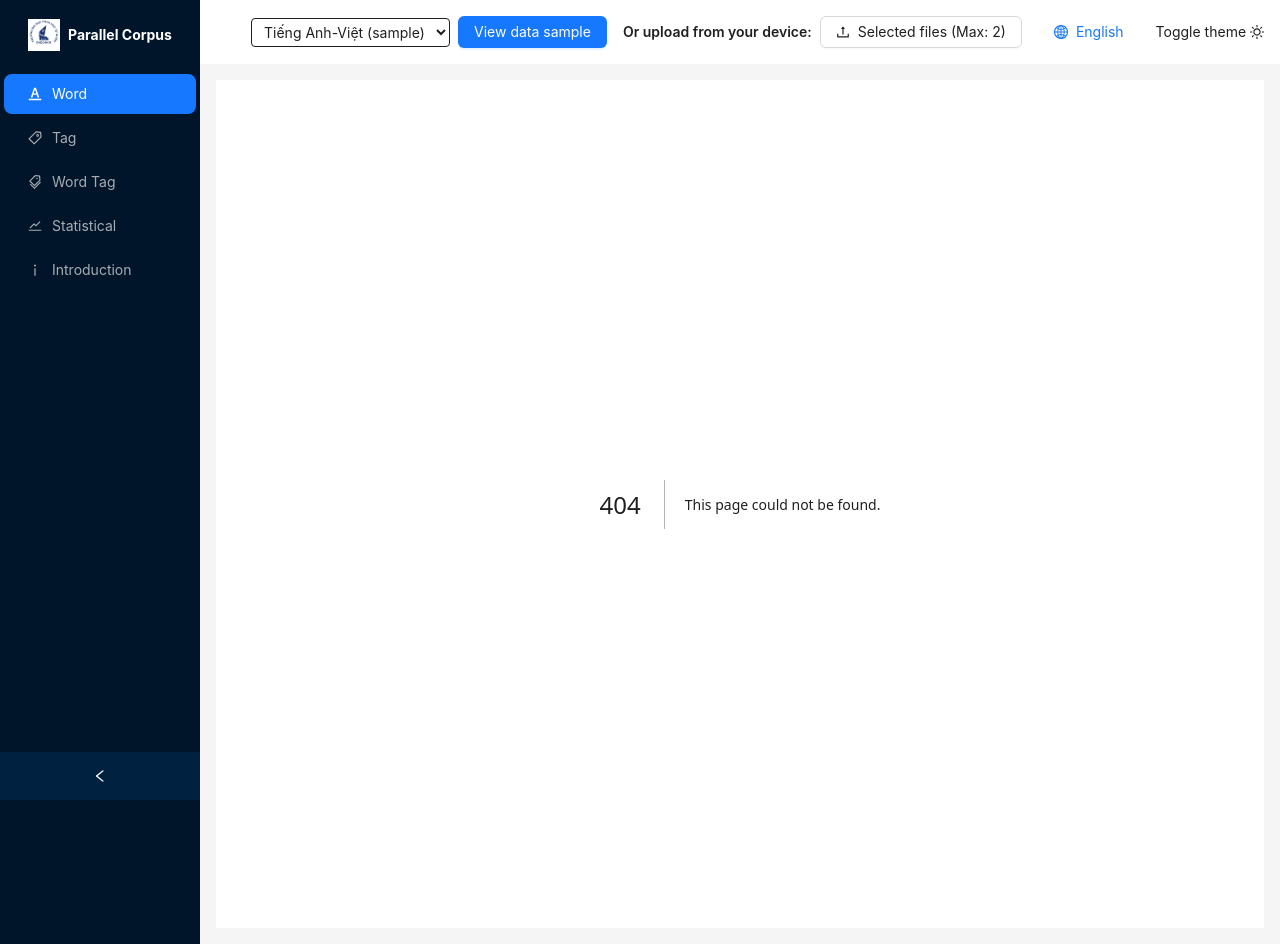
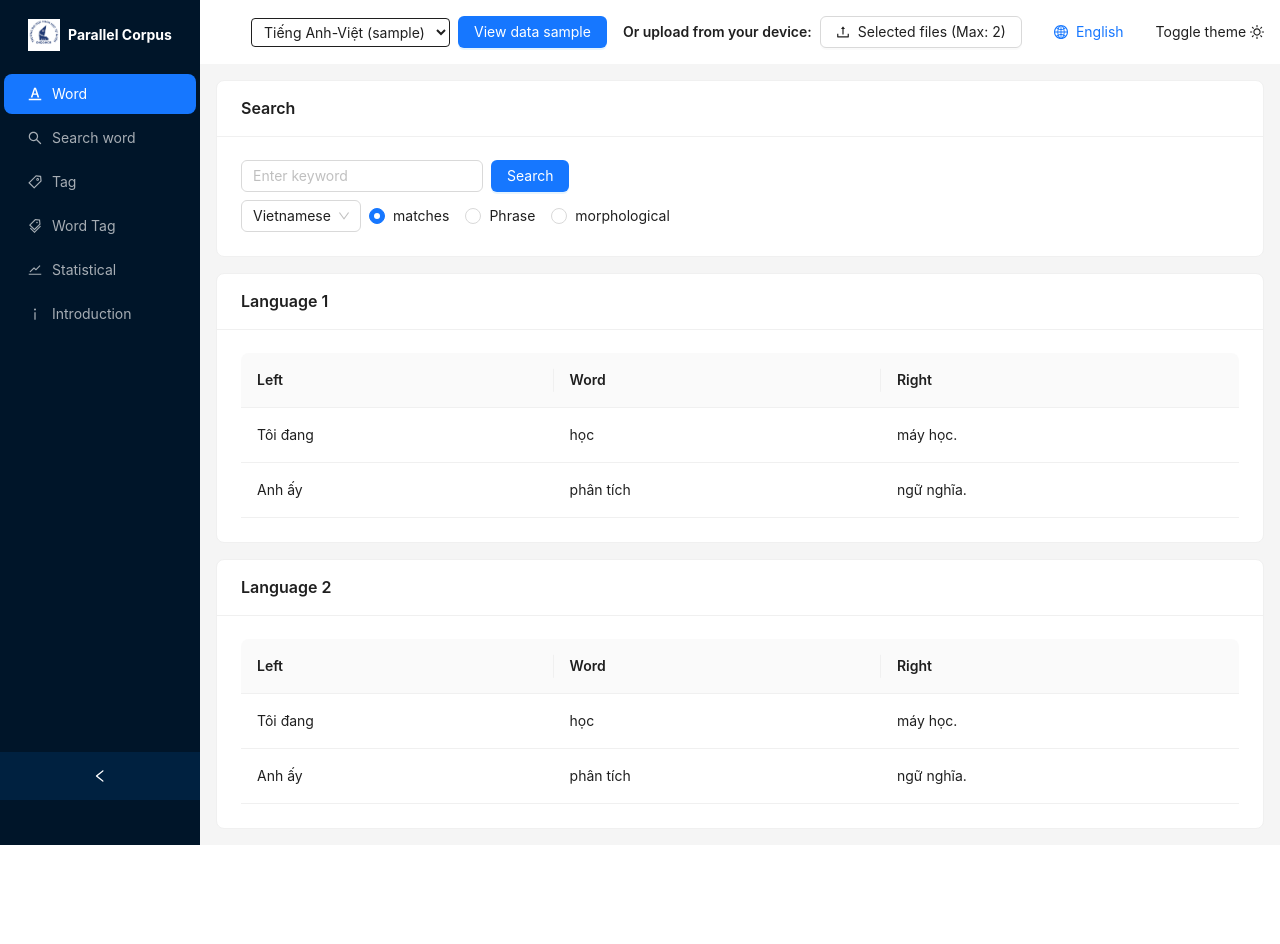
Before and after one commit to sogoten6689/parallel-corpus, a Next.js app: page /search-word in a window 1280 px wide. Before the commit this address had no page. After the commit the page ends 845 px from the top, so only its background shows below. Built offline with nearby package versions, Linux system fonts and the light colour scheme; what @ant-design/nextjs-registry would draw is missing.

Commit message:
update search

```diff
--- a/src/app/i18n/locales/en.json
+++ b/src/app/i18n/locales/en.json
@@ -37,5 +37,6 @@
   "phrase_tooltip": "Phrase",
   "grm_tooltip": "Grm",
   "ner_tooltip": "NER",
-  "semantic_tooltip": "Semantic"
+  "semantic_tooltip": "Semantic",
+  "search_word": "Search word"
 }
--- /dev/null
+++ b/src/app/search-word/page.tsx
@@ -0,0 +1,108 @@
+'use client';
+
+import { Button, Card, Input, Select, Space, Table } from "antd";
+import { useState } from "react";
+import { useTranslation } from "react-i18next";
+import { Radio } from "antd";
+const { Option } = Select;
+
+const SearchWord: React.FC = () => {
+  const { t } = useTranslation();
+  const [searchText, setSearchText] = useState('');
+  const [language, setLanguage] = useState('vi');
+  const [searchType, setSearchType] = useState('matches');
+
+  const handleSearch = () => {
+    console.log('Searching for', searchText, 'in', language, 'type', searchType);
+  };
+
+  const columns = [
+    {
+      title: 'Left',
+      dataIndex: 'left',
+      key: 'left',
+    },
+    {
+      title: 'Word',
+      dataIndex: 'word',
+      key: 'word',
+    },
+    {
+      title: 'Right',
+      dataIndex: 'right',
+      key: 'right',
+    },
+  ];
+
+  const data = [
+    {
+      key: '1',
+      left: 'Tôi đang',
+      word: 'học',
+      right: 'máy học.',
+    },
+    {
+      key: '2',
+      left: 'Anh ấy',
+      word: 'phân tích',
+      right: 'ngữ nghĩa.',
+    },
+  ];
+
+  return (
+    <Space direction="vertical" size="middle" style={{ display: 'flex' }}>
+      {/* Search Block */}
+      <Space direction="vertical" className="w-full">
+        <Card title="Search">
+          <Space direction="vertical" className="w-full">
+            {/* Dòng 1: Input + Search button */}
+            <Space wrap className="w-full">
+              <Input
+                placeholder="Enter keyword"
+                value={searchText}
+                onChange={(e) => setSearchText(e.target.value)}
+                style={{ flex: 1 }}
+                width={700}
+              />
+              <Button type="primary" onClick={handleSearch}>Search</Button>
+            </Space>
+
+            {/* Dòng 2: Language Select + Search type Radio Group */}
+            <Space wrap className="w-full">
+              <Select value={language} onChange={setLanguage} style={{ width: 120 }}>
+                <Option value="vi">Vietnamese</Option>
+                <Option value="en">English</Option>
+              </Select>
+              <Radio.Group
+                value={searchType}
+                onChange={(e) => setSearchType(e.target.value)}
+                options={[
+                  { label: t('matches'), value: 'matches' },
+                  { label: t('phrase'), value: 'phrase' },
+                  { label: t('morphological'), value: 'morphological' },
+                ]}
+              />
+            </Space>
+          </Space>
+
+        </Card>
+      </Space>
+
+      {/* Language 1 Table */}
+      <Space direction="vertical" className="w-full">
+        <Card title="Language 1">
+          <Table columns={columns} dataSource={data} pagination={false} />
+        </Card>
+      </Space>
+
+      {/* Language 2 Table */}
+      <Space direction="vertical" className="w-full">
+        <Card title="Language 2">
+          <Table columns={columns} dataSource={data} pagination={false} />
+        </Card>
+      </Space>
+    </Space>
+  );
+};
+
+export default SearchWord;
--- a/src/components/ui/app-layout.tsx
+++ b/src/components/ui/app-layout.tsx
@@ -10,6 +10,7 @@ import {
   TagOutlined,
   TagsOutlined,
   StockOutlined,
+  SearchOutlined,
 } from '@ant-design/icons';
 import Link from 'next/link';
 import { useTheme } from '@/app/theme-provider';
@@ -49,22 +50,27 @@ export default function AppLayout({ children }: { children: React.ReactNode }) {
               label: <Link href="/">{t('word')}</Link>,
             },
             {
-              key: '2',
+              key: '12',
+              icon: <SearchOutlined />,
+              label: <Link href="/search-word">{t('search_word')}</Link>,
+            },
+            {
+              key: '3',
               icon: <TagOutlined />,
               label: <Link href="/tag">{t('tag')}</Link>,
             },
             {
-              key: '3',
+              key: '4',
               icon: <TagsOutlined />,
               label: <Link href="/word-tag">{t('word_tag')}</Link>,
             },
             {
-              key: '4',
+              key: '5',
               icon: <StockOutlined />,
               label: <Link href="/statistical">{t('statistical')}</Link>,
             },
             {
-              key: '5',
+              key: '6',
               icon: <InfoOutlined />,
               label: <Link href="/introduction">{t('introduction')}</Link>,
             },
@@ -99,9 +105,7 @@ export default function AppLayout({ children }: { children: React.ReactNode }) {
           </div>
         </Header>
         <Content style={{ margin: '16px' }}>
-          <div style={{ padding: 24, minHeight: 360, background: colorBgContainer }}>
             {children}
-          </div>
         </Content>
       </Layout>
     </Layout>
--- a/src/components/ui/corpus-table.tsx
+++ b/src/components/ui/corpus-table.tsx
@@ -1,9 +1,10 @@
 'use client';
 
-import React from 'react';
+import React, { useState } from 'react';
 import { Table, Tooltip } from 'antd';
 import { RowWord } from '@/types/row-word.type';
 import { useTranslation } from 'react-i18next';
+import Modal from 'antd/es/modal/Modal';
 
 type CorpusTableProps = {
   data: RowWord[]
@@ -51,7 +52,35 @@ const getColumnWithTooltip = (key: string) => ({
 const columnKeys = ['id', 'word', 'lemma', 'links', 'morph', 'pos', 'phrase', 'grm', 'ner', 'semantic'];
 
 // Tạo columns
-const columns = columnKeys.map(getColumnWithTooltip);
+const columns = columnKeys.map((key) => {
+  const column = getColumnWithTooltip(key);
+
+  // Thêm render nếu là 'Word' (hoặc 'ID')
+  if (key === 'id') {
+    const render = (text: string, record: RowWord) => (
+      <a onClick={() => showModal(record)}>{text}</a>
+    );
+    return {
+      ...column,
+      render,
+    };
+  }
+
+  return column;
+
+});
+  const [isModalVisible, setIsModalVisible] = useState(false);
+  const [selectedWord, setSelectedWord] = useState<RowWord | null>(null);
+
+  const showModal = (record: RowWord) => {
+    setSelectedWord(record);
+    setIsModalVisible(true);
+  };
+
+  const handleCancel = () => {
+    setIsModalVisible(false);
+    setSelectedWord(null);
+  };
 
   return (
     <div style={{ padding: 16 }}>
@@ -62,6 +91,24 @@ const columns = columnKeys.map(getColumnWithTooltip);
         scroll={{ x: 'max-content' }}
         className='w-full'
       />
+       <Modal
+        title={`Chi tiết từ: ${selectedWord?.Word}`}
+        open={isModalVisible}
+        onCancel={handleCancel}
+        footer={null}
+      >
+        {selectedWord && (
+          <div>
+            <p><strong>Word:</strong> {selectedWord.Word}</p>
+            <p><strong>Lemma:</strong> {selectedWord.Lemma}</p>
+            <p><strong>POS:</strong> {selectedWord.POS}</p>
+            <p><strong>Morph:</strong> {selectedWord.Morph}</p>
+            <p><strong>NER:</strong> {selectedWord.NER}</p>
+            <p><strong>Semantic:</strong> {selectedWord.Semantic}</p>
+            {/* Add more fields as needed */}
+          </div>
+        )}
+      </Modal>
     </div>
   );
 }
```
